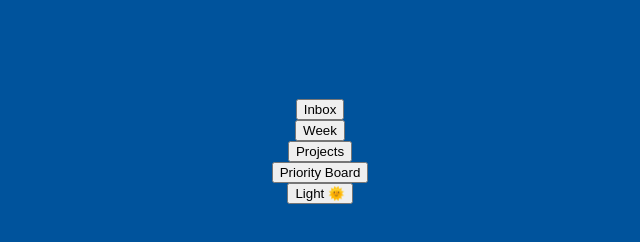
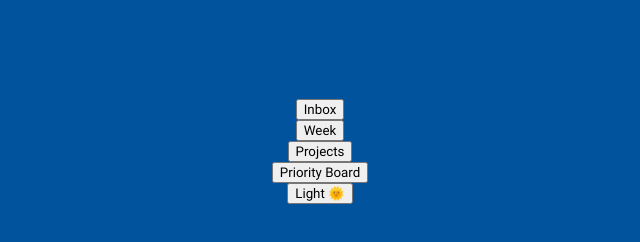
Before and after one commit to mitchelldirt/todo-list, a website built with webpack: page dist/index.html in a window 1280 px wide. Shown: the full height of the page, 320-960 px from the left. Built offline with Linux system fonts and the light colour scheme.

Commit message:
Changed font on buttons

```diff
--- a/src/styles.css
+++ b/src/styles.css
@@ -45,6 +45,10 @@
 
 body {
   background-color: var(--dark);
+}
+
+button {
+  font-family: var(--headers);
 }
 
 .nav {
```
Also changed, not shown: dist/main.js.
